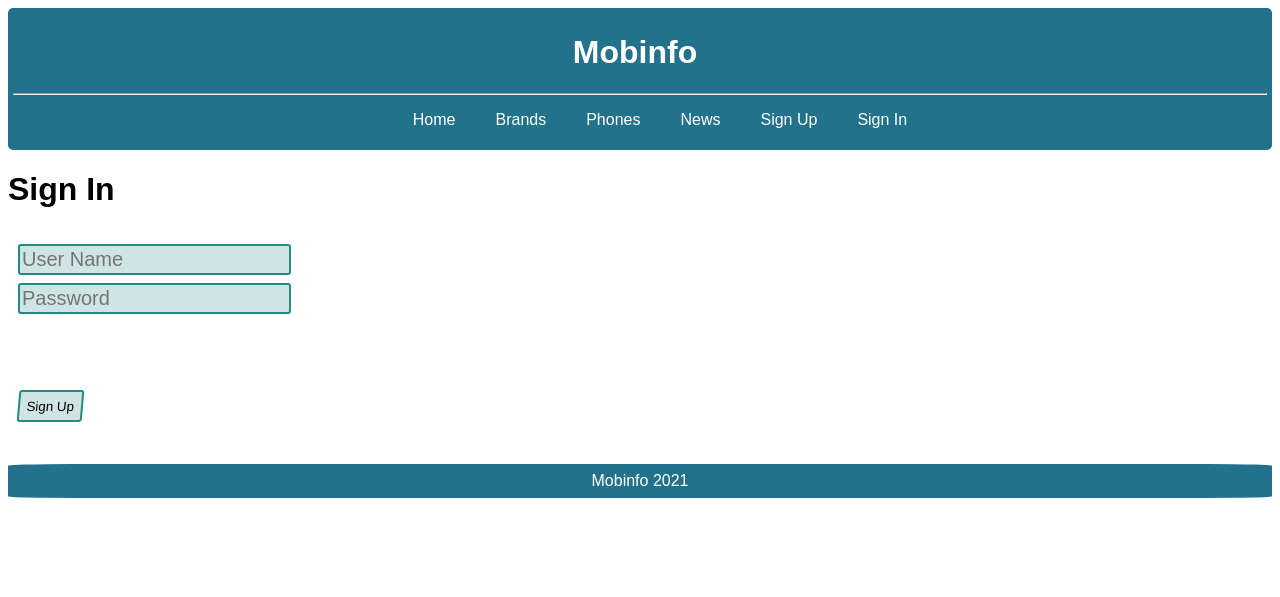
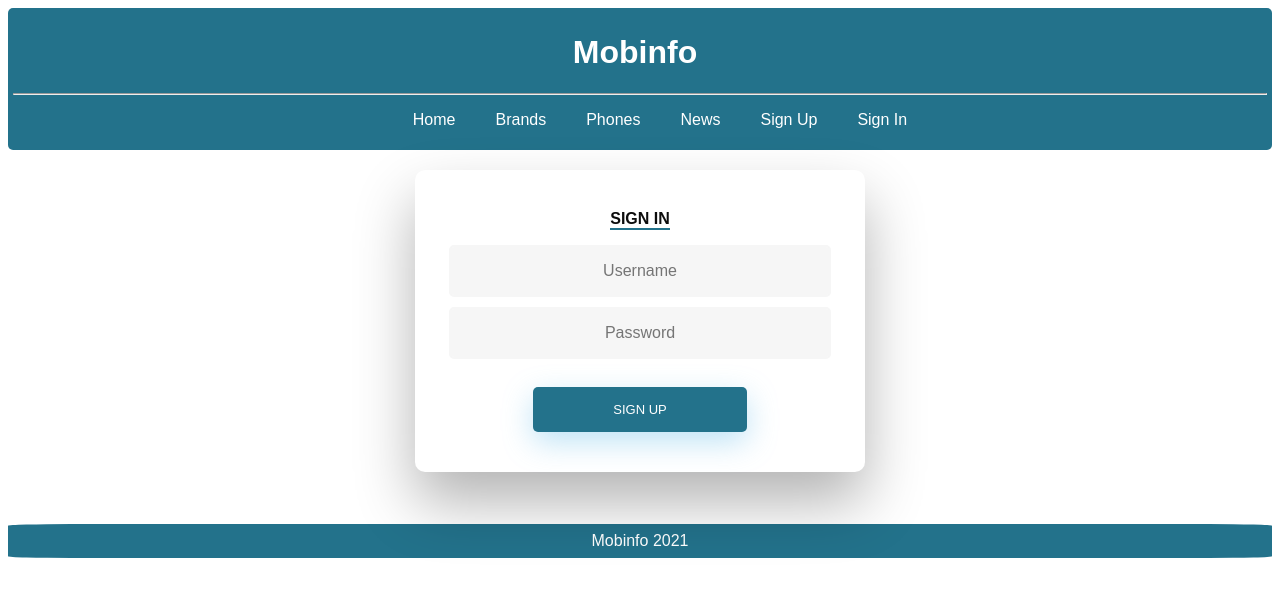
Before and after one commit to Mobinfo-devs/mobinfo-web, a Flask app: page /signin in a window 1280 px wide. Shown: the top 597 px of the page. Run offline with Flask 2, Linux system fonts and the light colour scheme.

Commit message:
new signin/up layouts (according to Taimoor's contribution)

```diff
--- a/app.py
+++ b/app.py
@@ -2,9 +2,11 @@ from flask import Flask, render_template, request
 
 app = Flask(__name__)
 
+
 @app.route("/")
 def index():
     return render_template("index.html", title="Mobinfo")
+
 
 @app.route("/signup", methods=["GET", "POST"])
 def signup():
@@ -14,6 +16,7 @@ def signup():
         pass
         # TODO: Write signup logic
 
+
 @app.route("/signin", methods=["GET", "POST"])
 def signin():
     if request.method == "GET":
@@ -22,10 +25,10 @@ def signin():
         pass
         # TODO: Write signup logic
 
+
 @app.route("/brands")
 def brands():
     return render_template("brands.html")
 
 
-
 app.run(debug=True)
--- a/static/auth.css
+++ b/static/auth.css
@@ -1,30 +1,101 @@
+h2 {
+  text-align: center;
+  font-size: 16px;
+  font-weight: 600;
+  text-transform: uppercase;
+  display:inline-block;
+  margin: 40px 8px 10px 8px;
+}
 
-    form
-    {
-        padding: 10px;
-    }
-    input
-    {
-        background-color:  hsla(174, 60%, 34%, 0.219);
-        border: 2px solid hsl(174, 60%, 34%);
-        border-radius: 3px;
-    }
-    input[type="text"], input[type="password"]
-    {
-        /* width: 30%; */
-        height: 1.25em;
-        margin-top: 4px;
-        margin-bottom: 4px;
-        /* padding-top: 0.5em; */
-        /* padding-bottom: 0.5em; */
-        font-size: 1.25em;
-    }
-    input[type="submit"]
-    {
-        padding: 0.5em;
-        transform: skew(-5deg);
-    }
-    input[type="submit"]:hover
-    {
-        transform: scale(1.1) skew(-5deg);
-    }
+
+
+/* STRUCTURE */
+
+.wrapper {
+  display: flex;
+  align-items: center;
+  flex-direction: column;
+  justify-content: center;
+  width: 100%;
+  min-height: 100%;
+  padding: 20px;
+}
+
+#formContent {
+  border-radius: 10px;
+  background: #fff;
+  padding: 30px;
+  width: 90%;
+  max-width: 450px;
+  position: relative;
+  padding: 0px;
+  box-shadow: 0 30px 60px 0 rgba(0,0,0,0.3);
+  text-align: center;
+}
+
+#formFooter {
+  background-color: #f6f6f6;
+  border-top: 1px solid #dce8f1;
+  padding: 25px;
+  text-align: center;
+  border-radius: 0 0 10px 10px;
+}
+
+
+h2 {
+  color: #0d0d0d;
+  border-bottom: 2px solid hsl(194, 60%, 34%);
+}
+
+/* FORM TYPOGRAPHY*/
+
+input[type=button], input[type=submit]  {
+  background-color: hsl(194, 60%, 34%);
+  border: none;
+  color: white;
+  padding: 15px 80px;
+  text-align: center;
+  text-decoration: none;
+  display: inline-block;
+  text-transform: uppercase;
+  font-size: 13px;
+  box-shadow: 0 10px 30px 0 rgba(95,186,233,0.4);
+  border-radius: 5px;
+  margin: 5px 20px 40px 20px;
+}
+
+input[type=button]:hover, input[type=submit]:hover, input[type=reset]:hover  {
+  background-color:  hsla(194, 60%, 34%, 0.75);
+}
+
+input[type=text], input[type="password"] {
+  background-color: #f6f6f6;
+  border: none;
+  color: black;
+  padding: 15px 32px;
+  text-align: center;
+  text-decoration: none;
+  display: inline-block;
+  font-size: 16px;
+  margin: 5px;
+  width: 85%;
+  border: 2px solid #f6f6f6;
+  border-radius: 5px;
+}
+
+input[type=text]:focus, input[type=password]:focus {
+  background-color: #fff;
+  border-bottom: 2px solid hsl(194, 60%, 34%);
+}
+
+input[type=text]:placeholder {
+  color: #cccccc;
+}
+
+*:focus {
+    outline: none;
+}
+
+* {
+  box-sizing: border-box;
+}
--- a/templates/signin.html
+++ b/templates/signin.html
@@ -5,13 +5,18 @@
 {% endblock %}
 
 {% block body %}
-<h1> Sign In </h1>
+<div class="wrapper ">
+    <div id="formContent">
+        <h2> Sign In </h2>
 
-<form action="/signup" method="GET">
-    <input autocomplete="off" name="username" placeholder="User Name" type="text" maxlength="20" required> <br>
-    <input autocomplete="off" name="password" placeholder="Password" type="password" maxlength="255" required> <br>
-    <br><br>
-    <br><br>
-    <input type="submit" value="Sign Up">
-</form>
+        <form action="/signup" method="GET">
+            <input autocomplete="off" name="username" placeholder="Username" type="text" maxlength="20" required>
+            <input autocomplete="off" name="password" placeholder="Password" type="text" maxlength="255" required>
+            <br><br>
+            <input type="submit" value="Sign Up">
+        </form>
+    </div>
+</div>
+
+
 {% endblock %}
```
Also changed, not shown: static/auth2.css (added, +30 -0 lines), static/brands.css (+5 -15 lines), templates/brands.html (+19 -9 lines), templates/signin2.html (added, +17 -0 lines), templates/signup.html (+19 -11 lines), templates/signup2.html (added, +20 -0 lines).
